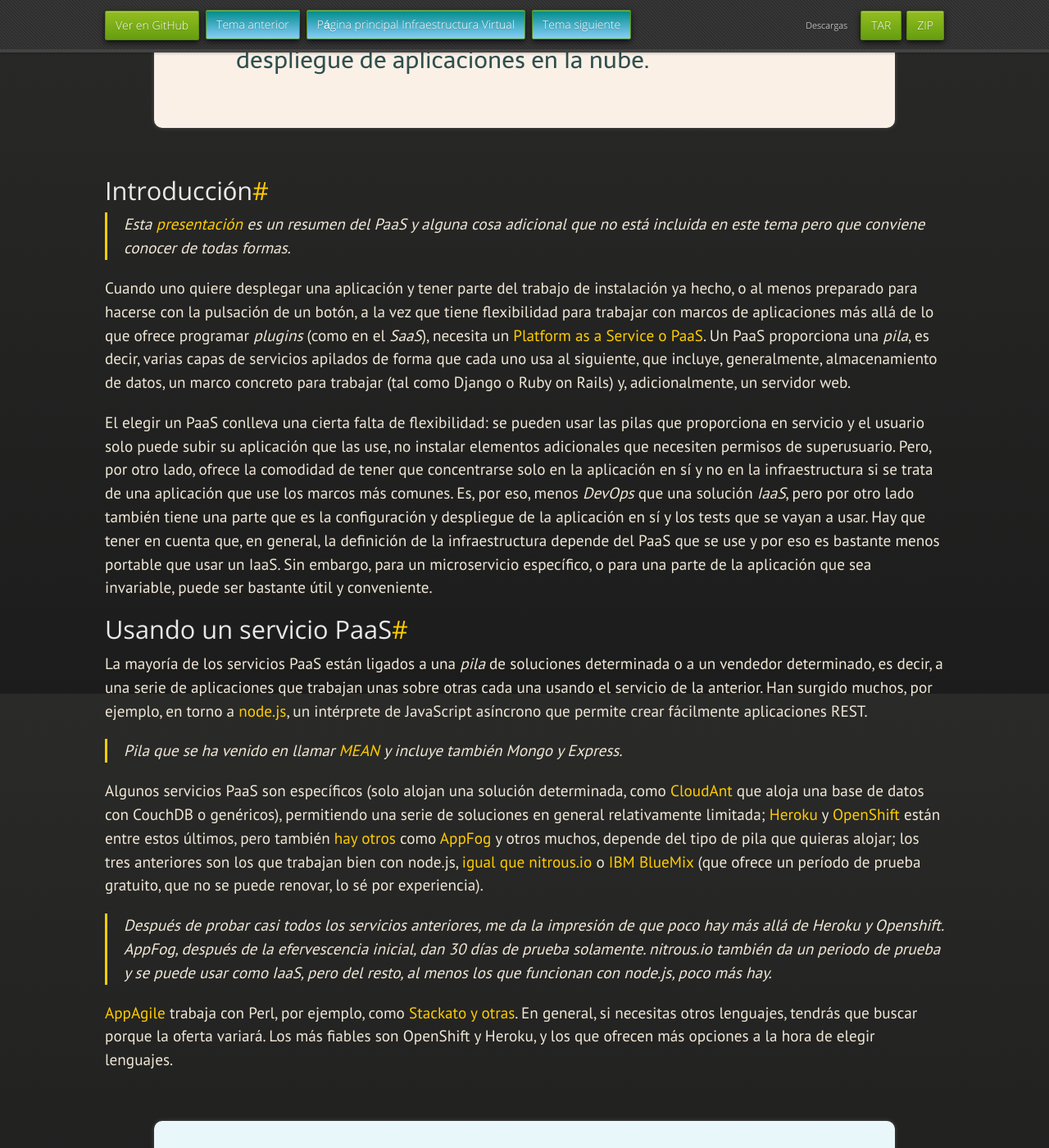
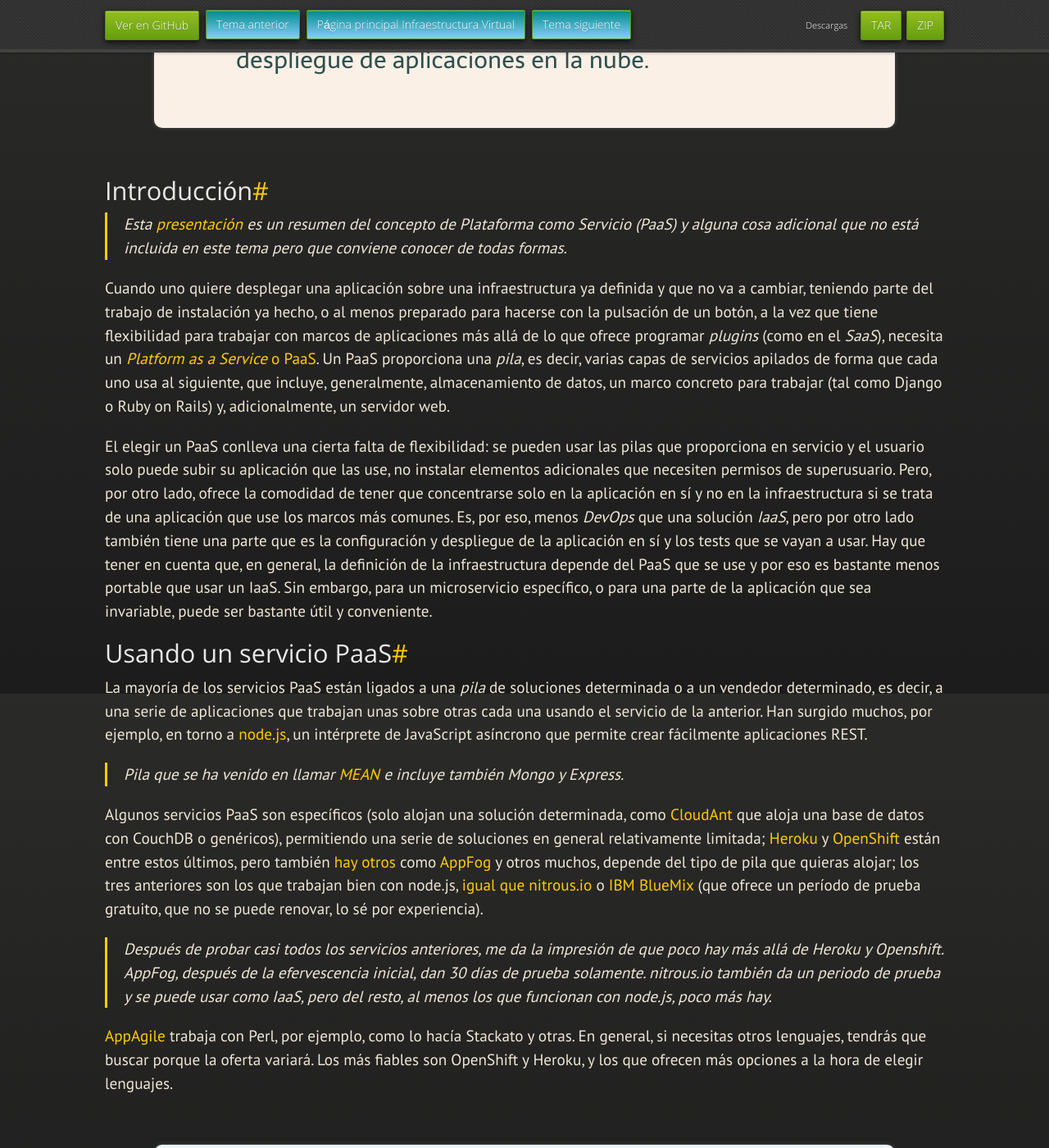
Before and after one commit to JJ/IV, a Jekyll site: the page built from documentos/temas/PaaS.md, in a window 1280 px wide and 1400 px high, scrolled down 954 px. Shown: the whole window at 82% size. Built offline with Jekyll 4.4.1, drawn with Linux system fonts in a browser that asks for light colours; nearby versions of some CDN libraries; some web fonts are replaced; our own code applies the rules of GitHub Pages for plain Markdown files.

Commit message:
Sync documentos/temas/PaaS.md de master a gh-pages

```diff
--- a/documentos/temas/PaaS.md
+++ b/documentos/temas/PaaS.md
@@ -40,14 +40,14 @@
 
 ## Introducción
 
->Esta [presentación](http://jj.github.io/pispaas/#/) es un resumen del
->PaaS y alguna cosa adicional que no está incluida en este tema pero que conviene conocer de todas formas.
+>Esta [presentación](http://jj.github.io/pispaas/#/) es un resumen del concepto de Plataforma como Servicio
+>(PaaS) y alguna cosa adicional que no está incluida en este tema pero que conviene conocer de todas formas.
 
-Cuando uno quiere desplegar una aplicación y tener parte del trabajo de instalación ya hecho, o al menos preparado
+Cuando uno quiere desplegar una aplicación sobre una infraestructura ya definida y que no va a cambiar, teniendo parte del trabajo de instalación ya hecho, o al menos preparado
 para hacerse con la pulsación de un botón, a la vez que tiene
 flexibilidad para trabajar con marcos de aplicaciones más allá de lo
 que ofrece programar *plugins* (como en el *SaaS*), necesita un
-[Platform as a Service o PaaS](http://en.wikipedia.org/wiki/Platform_as_a_service). Un
+[*Platform as a Service* o PaaS](http://en.wikipedia.org/wiki/Platform_as_a_service). Un
 PaaS proporciona una *pila*, es decir, varias capas de servicios
 apilados de forma que cada uno usa al siguiente, que incluye, generalmente, almacenamiento de
 datos, un marco concreto para trabajar (tal como Django o Ruby on
@@ -72,7 +72,7 @@
 intérprete de JavaScript asíncrono que permite crear fácilmente
 aplicaciones REST.
 
->Pila que se ha venido en llamar [MEAN](http://mean.io/#!/) y incluye
+>Pila que se ha venido en llamar [MEAN](http://mean.io/#!/) e incluye
 >también Mongo y Express.
 
 Algunos servicios PaaS son específicos (solo alojan una solución
@@ -92,8 +92,8 @@
 >los que funcionan con node.js, poco más hay.
 
 [AppAgile](https://cloud.telekom.de/infrastruktur/appagile/)
-trabaja con Perl, por ejemplo, como
-[Stackato y otras](http://showmetheco.de/articles/2011/8/three-perl-cloud-hosting-platforms.html). En general, si necesitas otros lenguajes, tendrás que buscar porque la oferta variará. Los más fiables son OpenShift y Heroku, y los que ofrecen más opciones a la hora de elegir lenguajes.
+trabaja con Perl, por ejemplo, como lo hacía
+Stackato y otras. En general, si necesitas otros lenguajes, tendrás que buscar porque la oferta variará. Los más fiables son OpenShift y Heroku, y los que ofrecen más opciones a la hora de elegir lenguajes.
 
 <div class='ejercicios' markdown="1">
 
```
